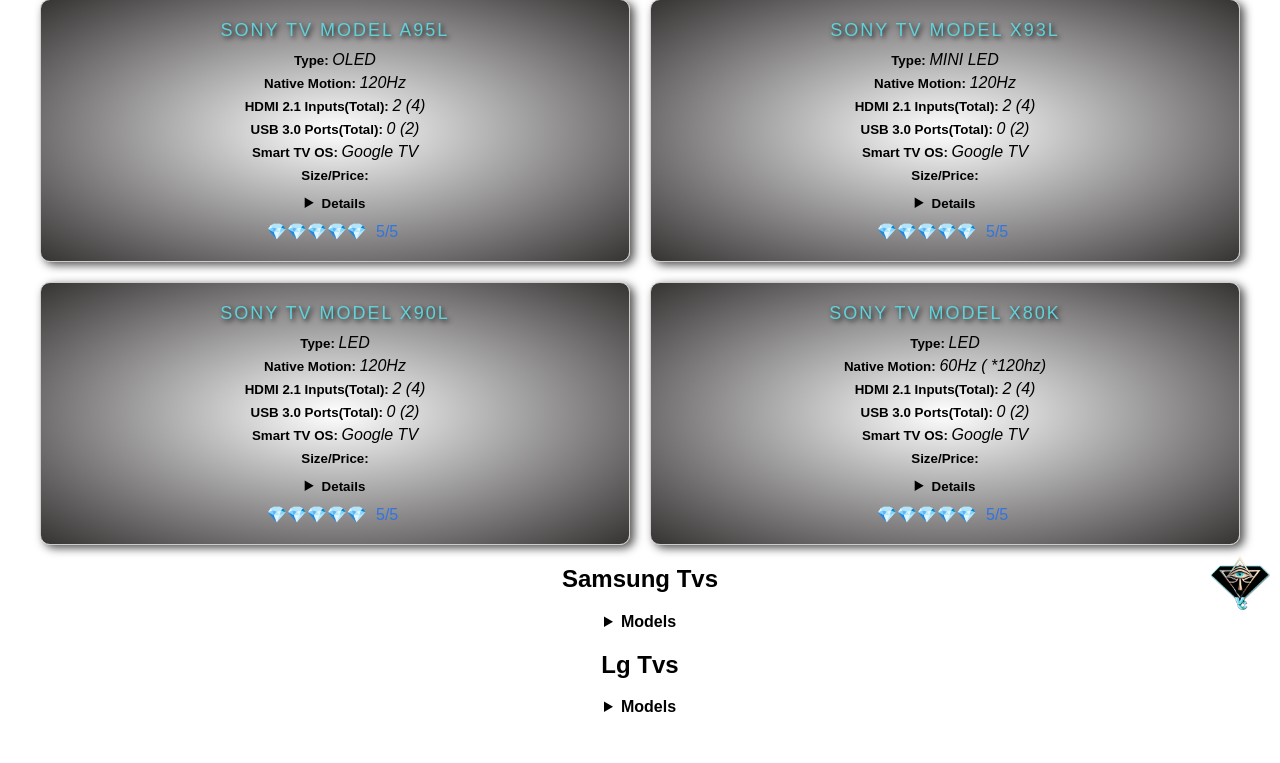
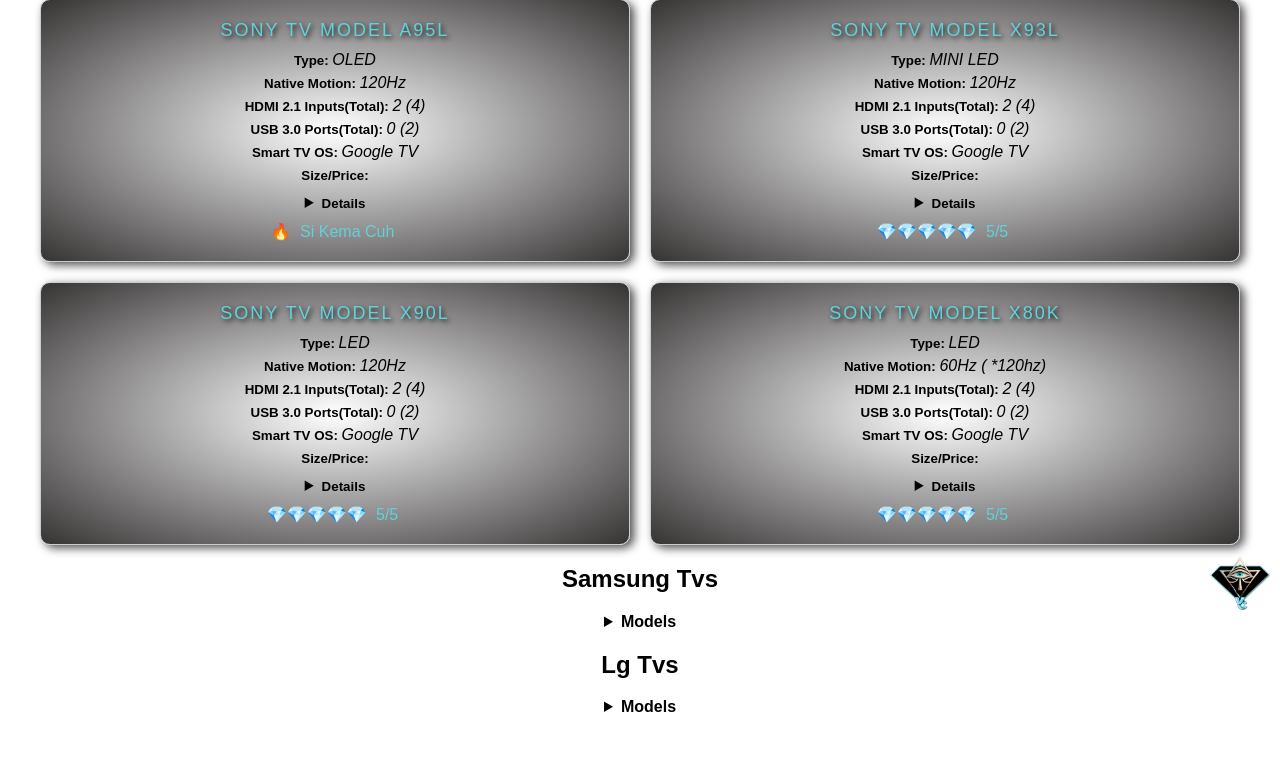
Before and after one commit to CalvarioV/Django3_personal_portfolio, a Django app: page /bestguide/ in a window 1280 px wide, after a click on "Models". Shown: the part 176-939 px from the top of the page. Run offline with Django 3.2, Linux system fonts and the light colour scheme.

Commit message:
tv app font color change

```diff
--- a/bestguide/static/bestguide/css/beststyle.css
+++ b/bestguide/static/bestguide/css/beststyle.css
@@ -107,7 +107,7 @@ footer img {
 
 .card .rating span {
     margin-right: 5px;
-    color: #3075e1;
+    color: #60d2da;
 }
 
 .sony {
--- a/bestguide/templates/bestguide/besthome.html
+++ b/bestguide/templates/bestguide/besthome.html
@@ -40,8 +40,8 @@
             </details>
           </p>
             <div class="rating">
-                <span>💎💎💎💎💎</span> <!-- 5-star rating -->
-                <span>5/5</span>
+                <span>🔥</span> <!-- 5-star rating -->
+                <span>Si Kema Cuh</span>
             </div>
 
 
```
